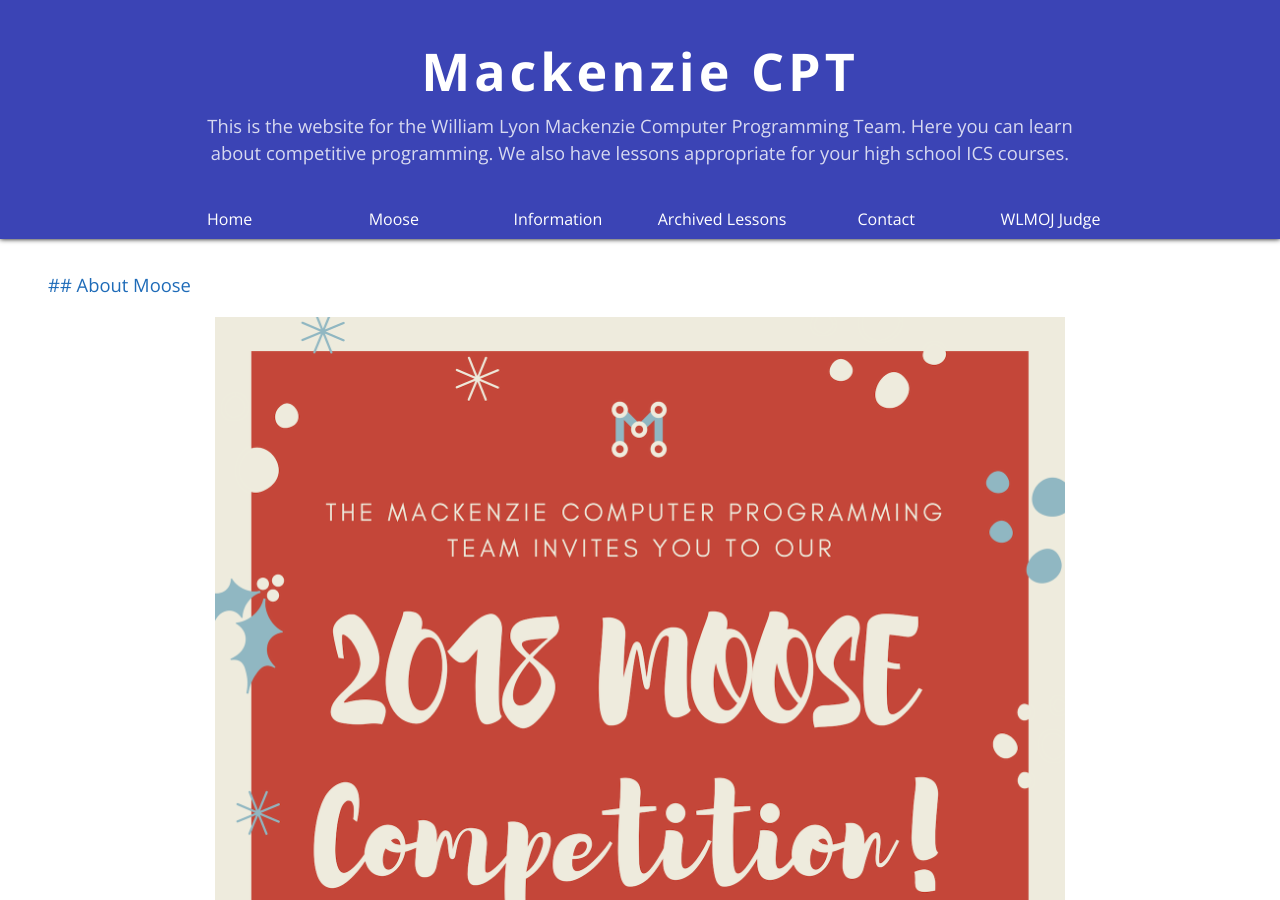
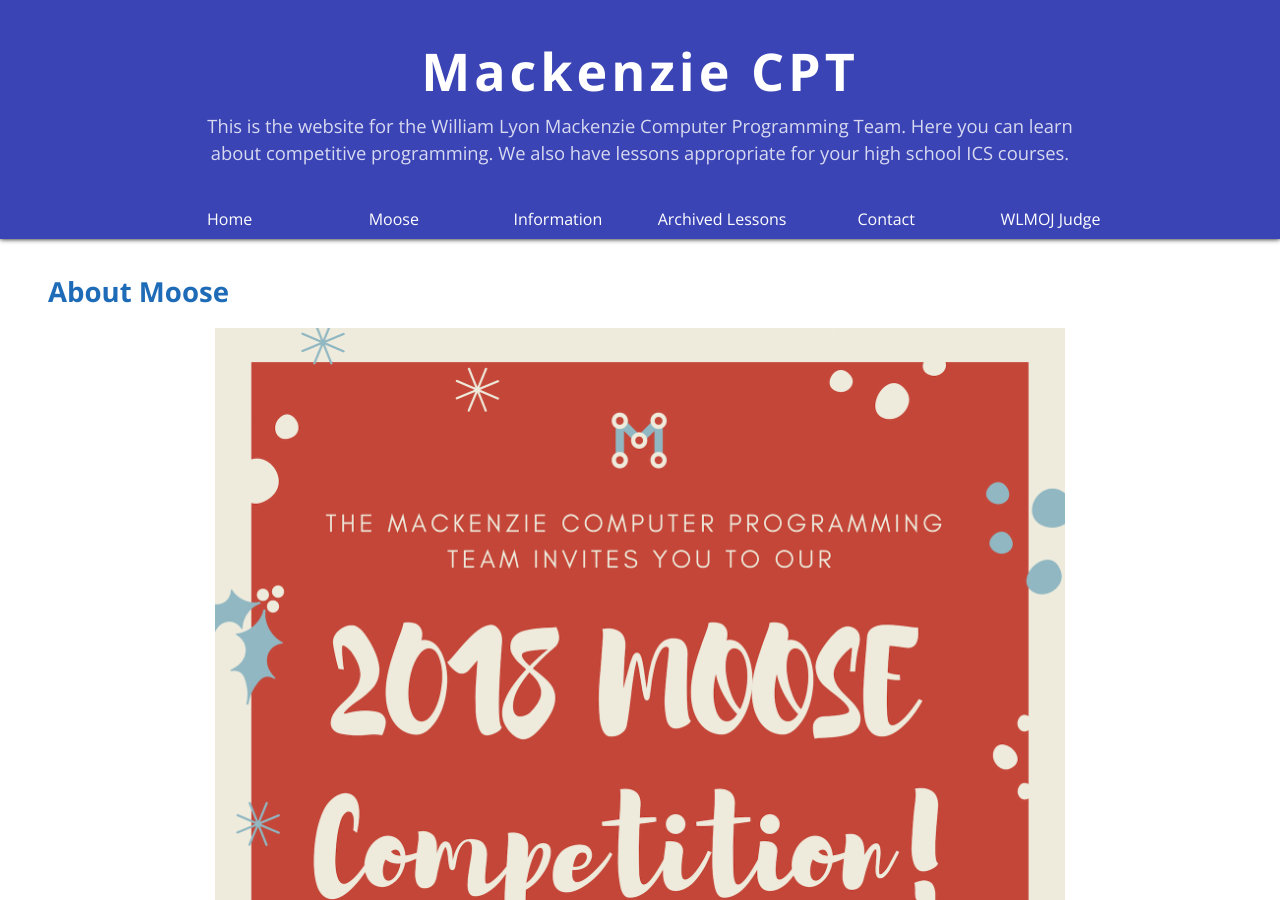
Before and after one commit to mcpt/mcpt.github.io, a Jekyll site: the page built from index.md, in a window 1280 px wide and 900 px high. Built offline with Jekyll 4.4.1, drawn with Linux system fonts in a browser that asks for light colours.

Commit message:
Titling fix

```diff
--- a/index.md
+++ b/index.md
@@ -2,7 +2,7 @@
 layout: non_archived_default
 title: Mackenzie CPT
 ---
-[## About Moose](/moose/)
+## [About Moose](/moose/)
 
 <div align="center">
   <img src="/assets/cpt/ads/MOOSE_Poster_New_2.png" alt="MOOSE Poster" width="850" height="1150"/>
```
